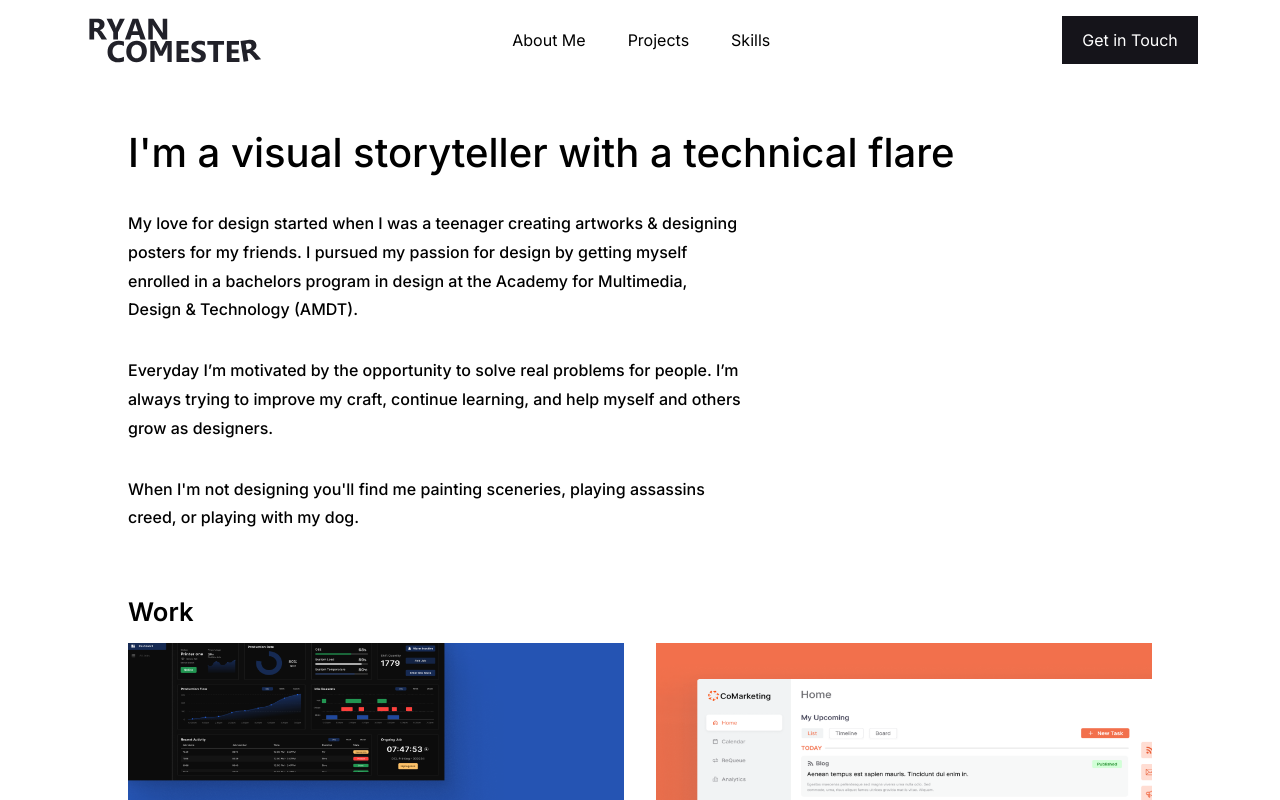
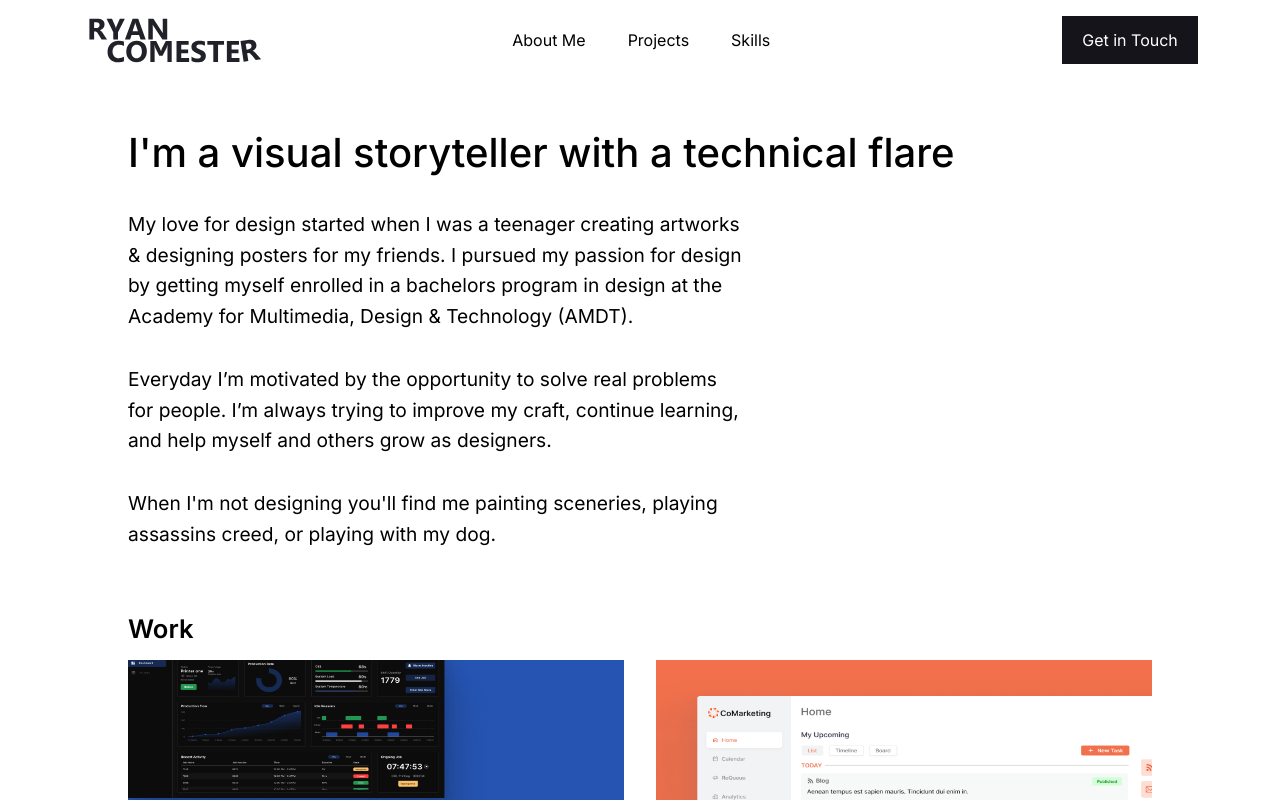
Before and after one commit to minolFernando05/Portfolio-website, a React (Vite) app: page /#/aboutMe in a window 1280 px wide. Shown: the top 800 px of the page. Built offline with nearby package versions, Linux system fonts and the light colour scheme.

Commit message:
Update font size and line height for AboutMe page

```diff
--- a/src/pages/AboutMe.css
+++ b/src/pages/AboutMe.css
@@ -39,11 +39,10 @@
     max-width: 60%;
 }
 
-p{
-    font-size: 1rem;
+.AboutMe-text-1{
     font-style: normal;
-    font-weight: 500;
-    line-height: 1.8rem;
+    font-size: 1.2rem;
+    line-height: 160%;
     margin-bottom: 2rem;
 }
 
--- a/src/pages/AboutMe.jsx
+++ b/src/pages/AboutMe.jsx
@@ -23,20 +23,26 @@ function AboutMeDesign() {
 
             <div className='AboutMe-text'>
 
+                <div className='AboutMe-text-1'>
                 <p>My love for design started when I was a teenager creating artworks
                 & designing posters for my friends. I pursued my passion for design by
                 getting myself enrolled in a bachelors program in design at the Academy
                 for Multimedia, Design & Technology (AMDT).
                 </p>
+                </div>
 
+                <div className='AboutMe-text-1'>
                 <p>Everyday I’m motivated by the opportunity to solve real problems for
                 people. I’m always trying to improve my craft, continue learning, and help
                 myself and others grow as designers.
                 </p>
+                </div>
 
+                <div className='AboutMe-text-1'>
                 <p>When I'm not designing you'll find me painting sceneries, playing
                 assassins creed, or playing with my dog.
                 </p>
+                </div>
 
             </div>
 
--- a/src/pages/Home.css
+++ b/src/pages/Home.css
@@ -69,13 +69,13 @@
 }
 
 .about-text-main {
-  font-size: 2.5rem;
+  font-size: 2rem;
   padding-bottom: 2rem;
 }
 
 .about-text-sub {
   font-size: 1.2rem;
-  line-height: 217%;
+  line-height: 215%;
 }
 
 .projects {
```
